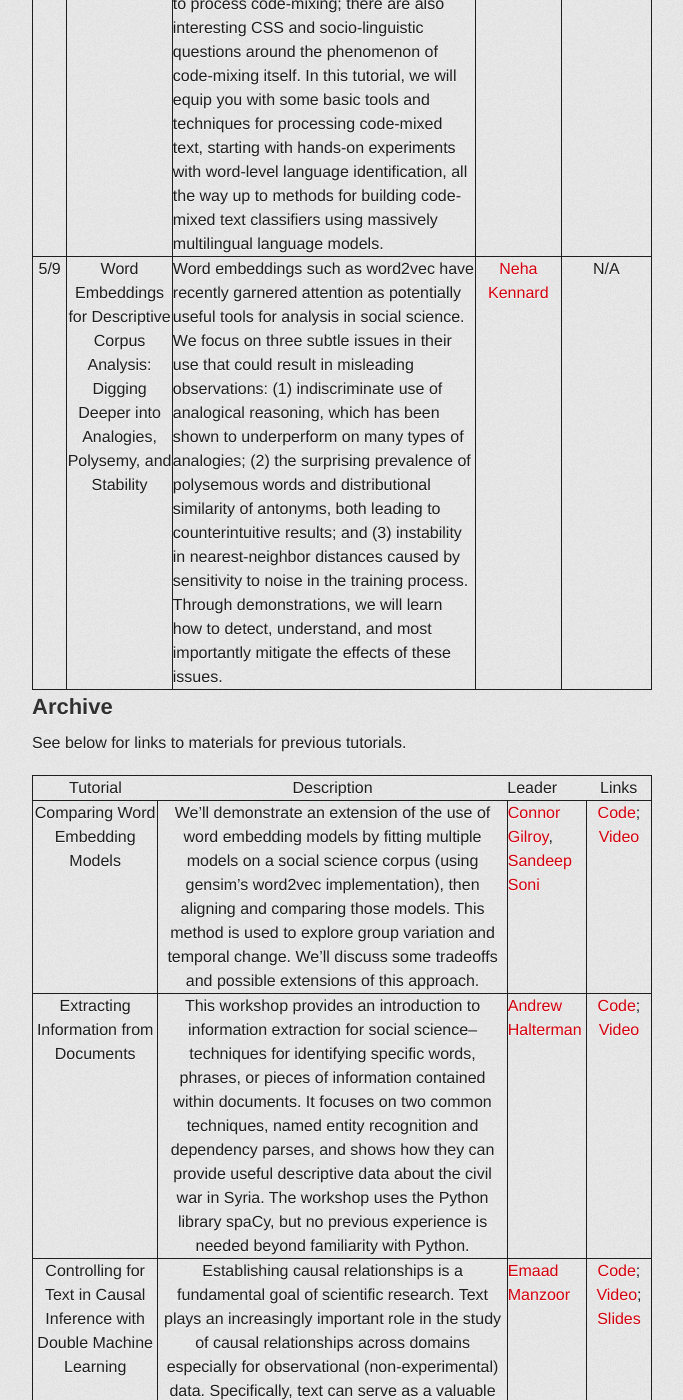
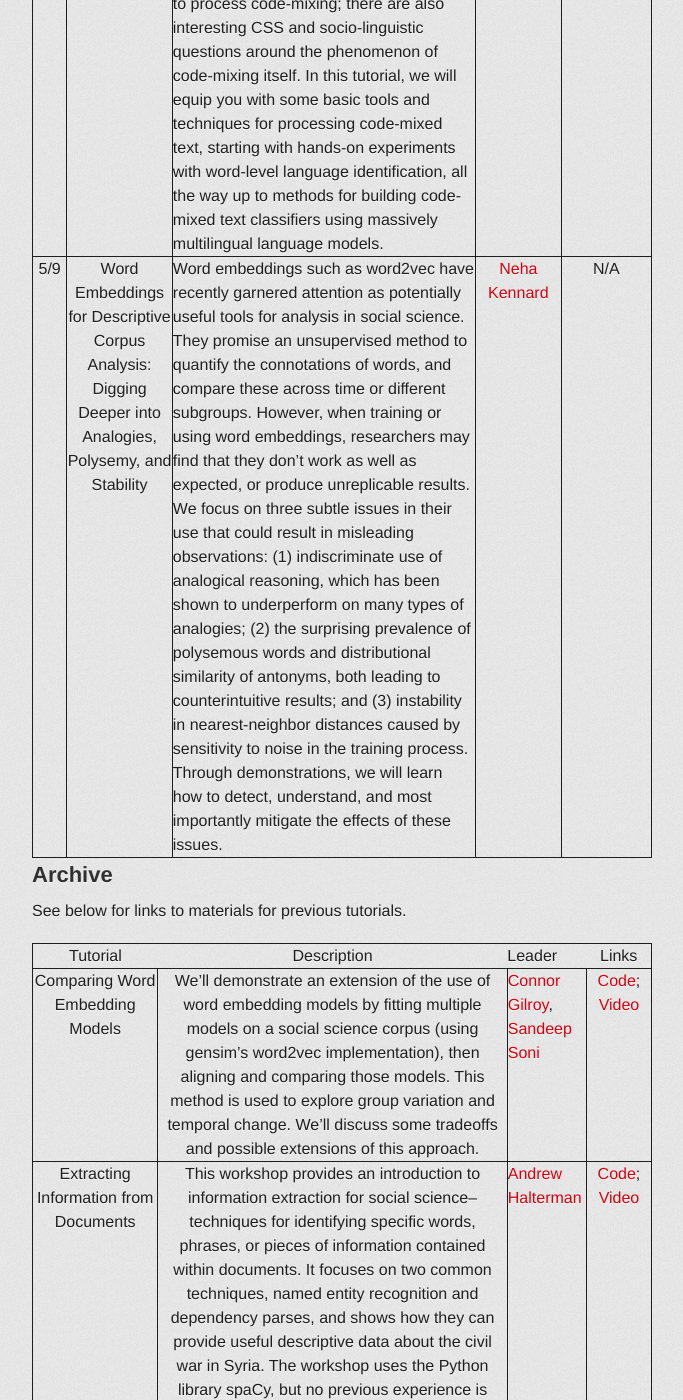
Before and after one commit to nlp-css-201-tutorials/nlp-css-201-tutorials, a Jekyll site: the page built from index.md, in a window 1280 px wide and 1400 px high, scrolled down 2039 px. Shown: the whole window, without its empty margins (298-981 px from the left). Built offline with Jekyll 4.4.1, drawn with Linux system fonts in a browser that asks for light colours; some web fonts are replaced.

Commit message:
updated tutorial abstract

```diff
--- a/index.md
+++ b/index.md
@@ -31,7 +31,7 @@ All times are in US EST timezone (UTC-5) unless otherwise noted.
 |---|---|:--|---|---|
 | 4/15 | Estimating causal effects of aspects of language with noisy proxies | Does the politeness of an email or a complaint affect how quickly someone responds to it? This question requires a causal inference: how quickly would someone have responded to an email had it not been polite? With observational data, causal inference requires ruling out all the other reasons why polite emails might be correlated with fast responses. To complicate matters, aspects of language such as politeness are not labeled in observed datasets. Instead, we typically use lexicons or trained classifiers to predict these properties for each text, creating a (probably noisy) proxy of the linguistic aspect of interest. In this talk, I'll first review the challenges of causal inference from observational data. Then, I'll use the motivating example of politeness and response times to highlight the specific challenges to causal inference introduced by working with text and noisy proxies. Next, I'll introduce recent results that establish assumptions and a methodology under which valid causal inference is possible. Finally, I'll demonstrate this methodology: we'll use semi-synthetic data and adapt a text representation method to recover causal effect estimates. | [Dhanya Sridhar](https://www.dsridhar.com/) | [Causal Effects of Linguistic Properties](https://aclanthology.org/2021.naacl-main.323.pdf) |
 | 4/25 | Processing Code-mixed Text  | Code-mixing, i.e., the mixing of two or more languages in a single utterance or conversation, is an extremely common phenomenon in multilingual societies. It is amply present in user-generated text, especially in social media. Therefore, CSS research that handles such text requires to process code-mixing; there are also interesting CSS and socio-linguistic questions around the phenomenon of code-mixing itself. In this tutorial, we will equip you with some basic tools and techniques for processing code-mixed text, starting with hands-on experiments with word-level language identification, all the way up to methods for building code-mixed text classifiers using massively multilingual language models. | [Monojit Choudhury](https://www.microsoft.com/en-us/research/people/monojitc/), [Sanad Rizvi](https://github.com/mohdsanadzakirizvi) | [MBERT](https://aclanthology.org/N19-1423.pdf) |
-| 5/9 | Word Embeddings for Descriptive Corpus Analysis: Digging Deeper into Analogies, Polysemy, and Stability | Word embeddings such as word2vec have recently garnered attention as potentially useful tools for analysis in social science. We focus on three subtle issues in their use that could result in misleading observations: (1) indiscriminate use of analogical reasoning, which has been shown to underperform on many types of analogies; (2) the surprising prevalence of polysemous words and distributional similarity of antonyms, both leading to counterintuitive results; and (3) instability in nearest-neighbor distances caused by sensitivity to noise in the training process. Through demonstrations, we will learn how to detect, understand, and most importantly mitigate the effects of these issues. | [Neha Kennard](https://nnkennard.github.io/) | N/A |
+| 5/9 | Word Embeddings for Descriptive Corpus Analysis: Digging Deeper into Analogies, Polysemy, and Stability | Word embeddings such as word2vec have recently garnered attention as potentially useful tools for analysis in social science. They promise an unsupervised method  to quantify the connotations of words, and compare these across time or different subgroups. However, when training or using word embeddings, researchers may find that they don’t work as well as expected, or produce unreplicable results.  We focus on three subtle issues in their use that could result in misleading observations: (1) indiscriminate use of analogical reasoning, which has been shown to underperform on many types of analogies; (2) the surprising prevalence of polysemous words and distributional similarity of antonyms, both leading to counterintuitive results; and (3) instability in nearest-neighbor distances caused by sensitivity to noise in the training process.  Through demonstrations, we will learn how to detect, understand, and most importantly mitigate the effects of these issues. | [Neha Kennard](https://nnkennard.github.io/) | N/A |
 
 
 ## Archive
```
